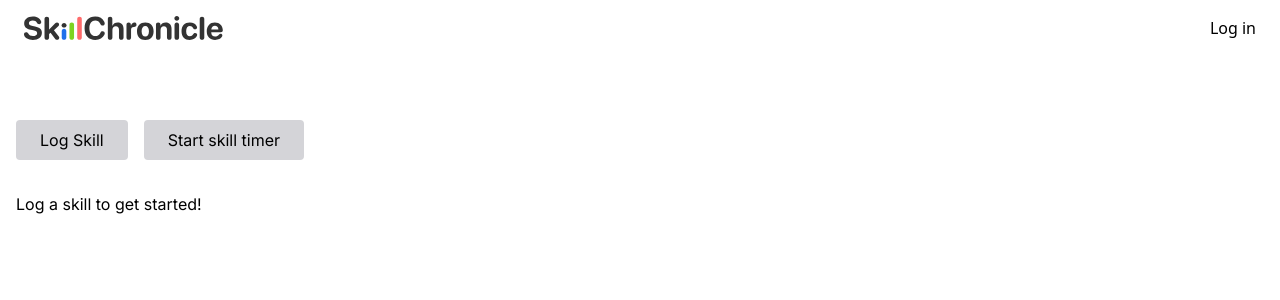
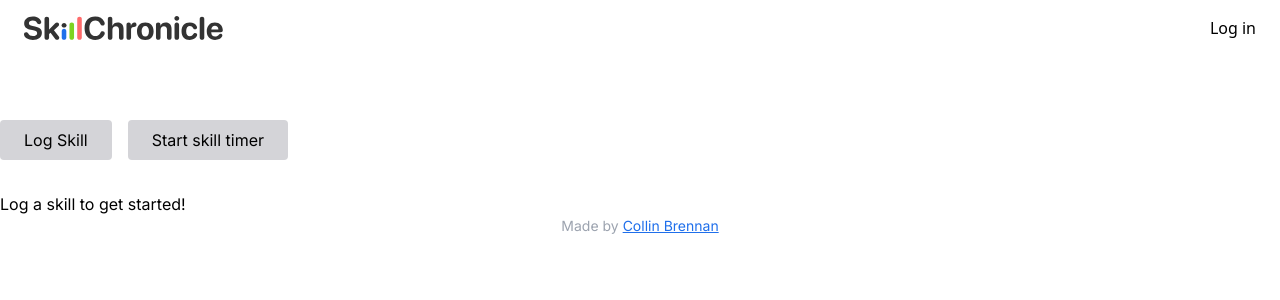
Before and after one commit to CollinBrennan/skillchronicle, a React (Vite) app: page / in a window 1280 px wide. Shown: the top 300 px of the page. Built offline with nearby package versions, Linux system fonts and the light colour scheme; no server answers; the database is empty.

Commit message:
Added footer

```diff
--- a/src/pages/Home.tsx
+++ b/src/pages/Home.tsx
@@ -26,7 +26,7 @@ export const Home = () => {
   const [logs] = useCollectionData(logsRefQuery)
 
   return (
-    <div className="flex justify-center font-inter">
+    <div className="flex flex-col items-center font-inter">
       <div className="max-w-screen-xl w-full mx-4">
         <div className="flex flex-row gap-4 mt-16 mb-8 justify-center md:justify-start">
           <button
@@ -67,6 +67,12 @@ export const Home = () => {
           openLogModal={() => setIsLogModalOpen(true)}
         />
       </div>
+      <div className="text-center text-sm text-gray-400">
+        Made by{' '}
+        <a className="text-scBlue underline" href="https://collinbrennan.dev/">
+          Collin Brennan
+        </a>
+      </div>
     </div>
   )
 }
```
